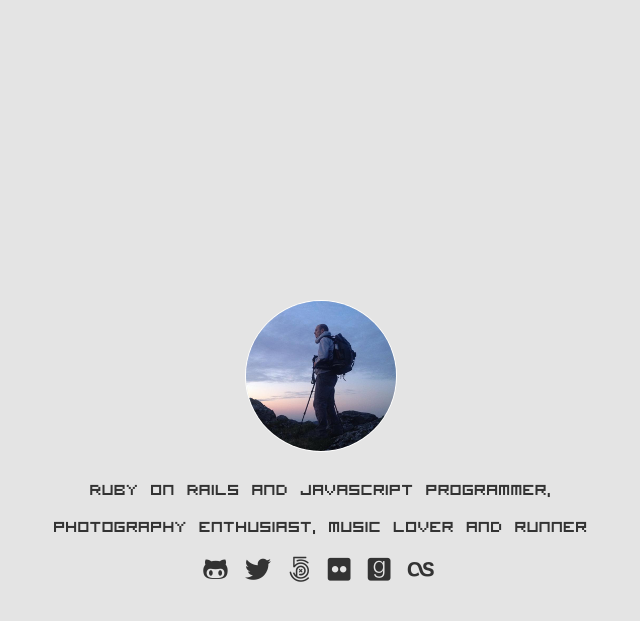
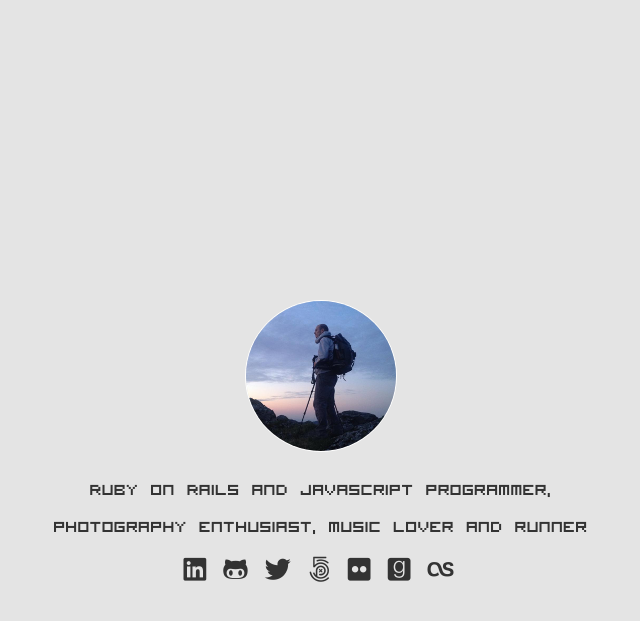
Before and after one commit to guitarman/guitarman.github.io, a Jekyll site: the page built from index.md, in a window 1280 px wide. Shown: the top 621 px of the page, without its empty margins (319-959 px from the left). Built offline with Jekyll 4.4.1, drawn with Linux system fonts in a browser that asks for light colours; nearby versions of some CDN libraries; some web fonts are replaced; library files that are not in the unit come from our copies.

Commit message:
Re-enable linkedin link

```diff
--- a/index.md
+++ b/index.md
@@ -14,7 +14,7 @@
     </p>
     <div class="row">
       <div class="col-sm-12">
-        <!--<a href="https://sk.linkedin.com/in/jantoth" target="_blank"><i class="fab fa-linkedin"></i></a>-->
+        <a href="https://sk.linkedin.com/in/jantoth" target="_blank"><i class="fab fa-linkedin"></i></a>
         <a href="https://github.com/guitarman" target="_blank"><i class="fab fa-github-alt"></i></a>
         <a href="https://twitter.com/guitarman201" target="_blank"><i class="fab fa-twitter"></i></a>
         <a href="https://500px.com/guitarman201" target="_blank"><i class="fab fa-500px"></i></a>
```
